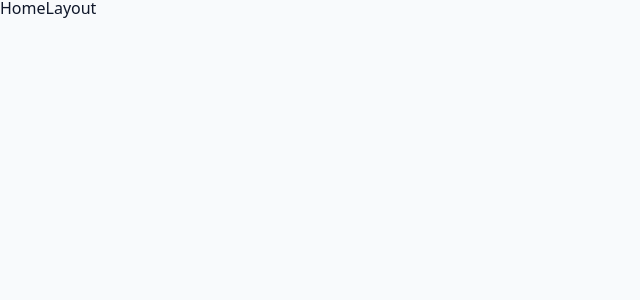
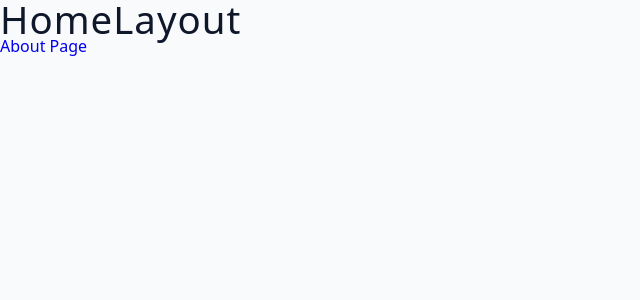
Before and after one commit to ProfessorBunny/Cheers-Lounge, a React (Vite) app: page / in a window 1280 px wide. Shown: the top 300 px of the page, without its empty margins (0-640 px from the left). Built offline with nearby package versions, Linux system fonts and the light colour scheme.

Commit message:
Linking components

```diff
--- a/src/pages/About.jsx
+++ b/src/pages/About.jsx
@@ -1,4 +1,11 @@
+import { Link } from "react-router-dom";
+
 const About = () => {
-  return <h2>About</h2>;
+  return (
+    <div>
+      <h2>About</h2>
+      <Link to="/"> Home Page </Link>
+    </div>
+  );
 };
 export default About;
--- a/src/pages/HomeLayout.jsx
+++ b/src/pages/HomeLayout.jsx
@@ -1,4 +1,11 @@
+import { Link } from "react-router-dom";
+
 const HomeLayout = () => {
-  return <div>HomeLayout</div>;
+  return (
+    <div>
+      <h2>HomeLayout</h2>
+      <Link to="/about">About Page</Link>
+    </div>
+  );
 };
 export default HomeLayout;
```
